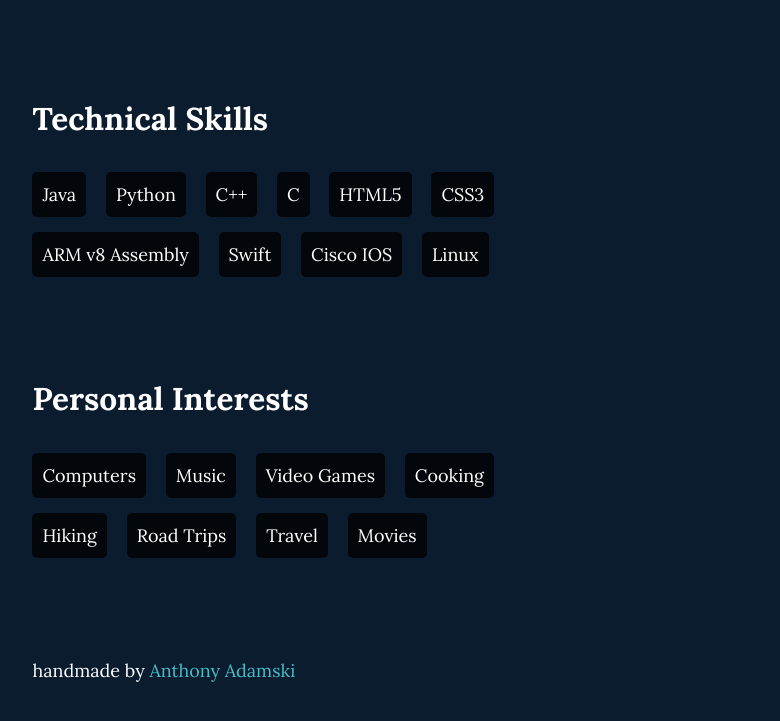
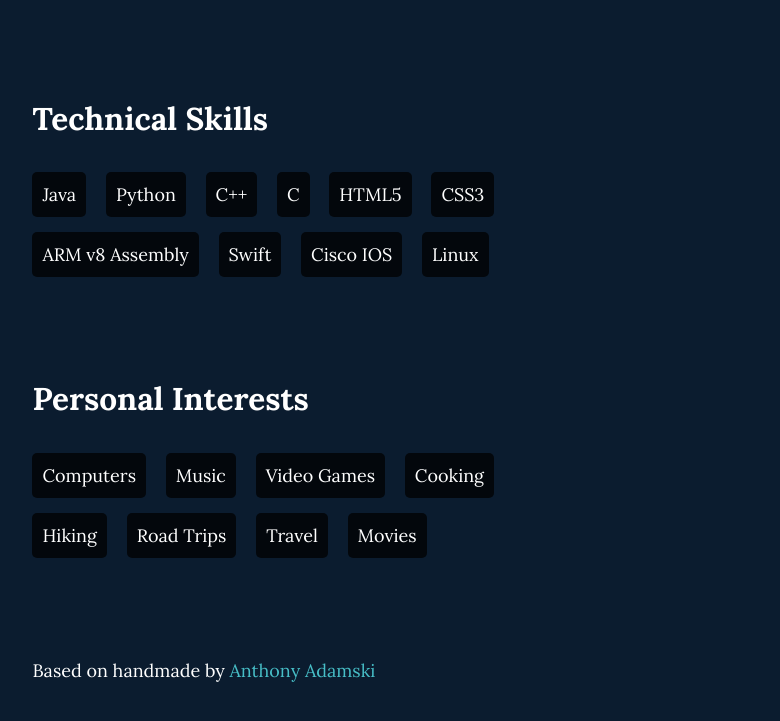
Before and after one commit to cjspagnolia/web-portfolio, a plain HTML site: page resume.html in a window 1280 px wide. Shown: the part 1155-1876 px from the top of the page, without its empty margins (451-1231 px from the left). Drawn offline with nearby package versions, Linux system fonts and the light colour scheme; a web font is replaced by a local one.

Commit message:
Fix: Added more to credit on resume page

```diff
--- a/resume.html
+++ b/resume.html
@@ -87,7 +87,7 @@
       </section>
       <section>
         <div class="handmade">
-          <p>handmade by <a style="text-decoration: none; color: #47bec7" href="https://codepen.io/anthonyadamski/pen/ukghm" >Anthony Adamski</a></p>
+          <p>Based on handmade by <a style="text-decoration: none; color: #47bec7" href="https://codepen.io/anthonyadamski/pen/ukghm" >Anthony Adamski</a></p>
 
         </div>
       </section>
```
